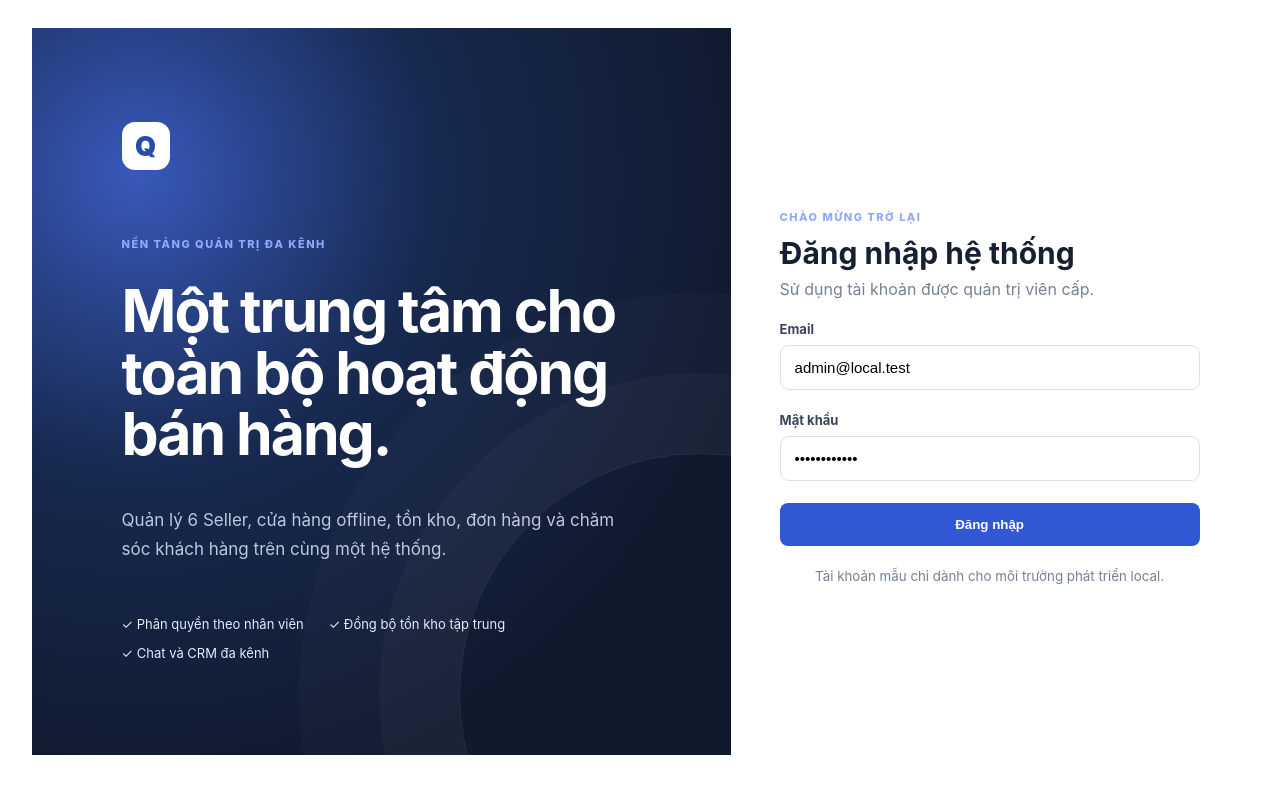
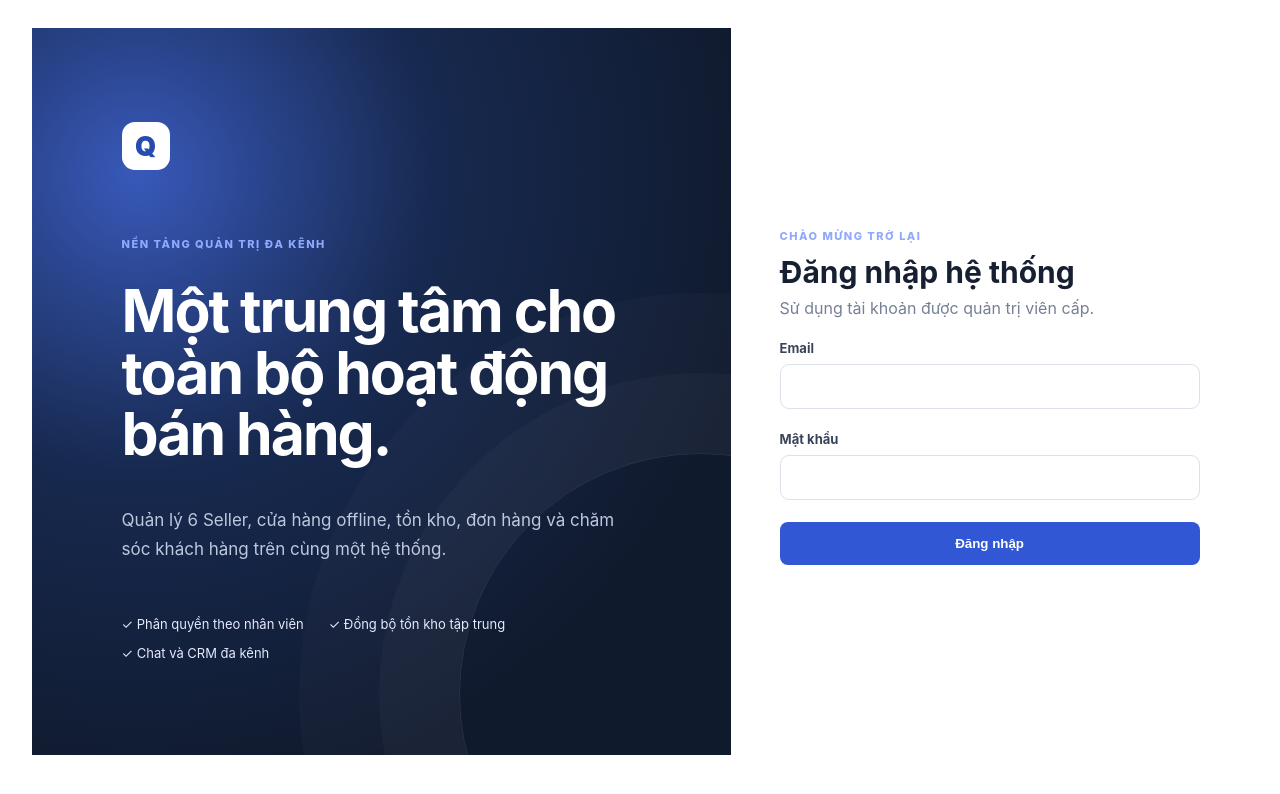
Before and after one commit to PhamDuyKhanh911/PJ_QL-C-NG-TY, a Next.js app in the folder apps/web/: page /login in a window 1280 px wide. Shown: the top 794 px of the page. Built offline with nearby package versions, Linux system fonts and the light colour scheme.

Commit message:
fix: secure production login defaults

```diff
--- a/apps/web/app/login/page.tsx
+++ b/apps/web/app/login/page.tsx
@@ -6,8 +6,9 @@ import './login.css';
 
 export default function LoginPage() {
   const router = useRouter();
-  const [email, setEmail] = useState('admin@local.test');
-  const [password, setPassword] = useState('Admin@123456');
+  const demoLoginEnabled = process.env.NEXT_PUBLIC_ENABLE_DEMO_LOGIN === 'true';
+  const [email, setEmail] = useState(demoLoginEnabled ? 'admin@local.test' : '');
+  const [password, setPassword] = useState(demoLoginEnabled ? 'Admin@123456' : '');
   const [error, setError] = useState('');
   const [loading, setLoading] = useState(false);
 
@@ -49,7 +50,7 @@ export default function LoginPage() {
           <label>Mật khẩu<input type="password" value={password} onChange={(event) => setPassword(event.target.value)} autoComplete="current-password" minLength={8} required /></label>
           {error && <p className="login-error">{error}</p>}
           <button type="submit" disabled={loading}>{loading ? 'Đang đăng nhập…' : 'Đăng nhập'}</button>
-          <small>Tài khoản mẫu chỉ dành cho môi trường phát triển local.</small>
+          {demoLoginEnabled && <small>Tài khoản mẫu chỉ dành cho môi trường phát triển local.</small>}
         </form>
       </section>
     </main>
```
